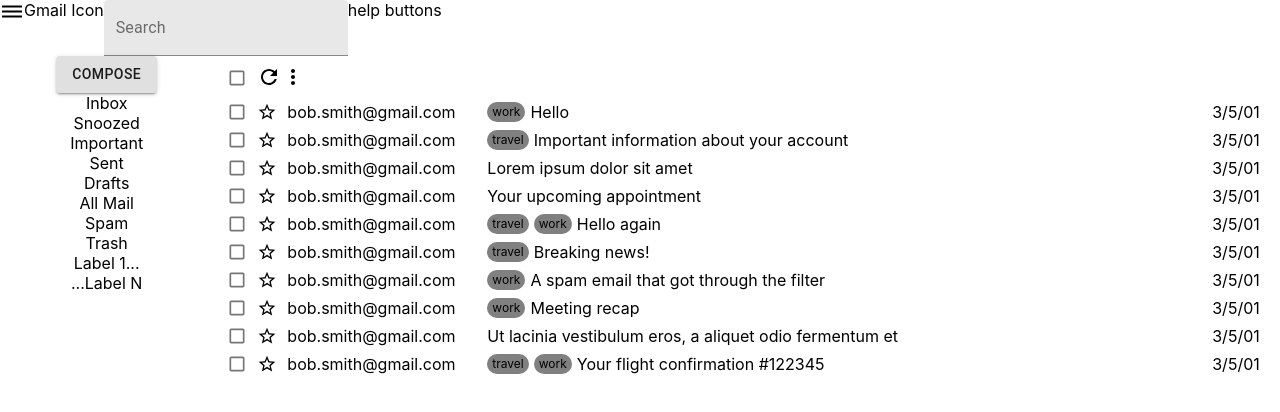
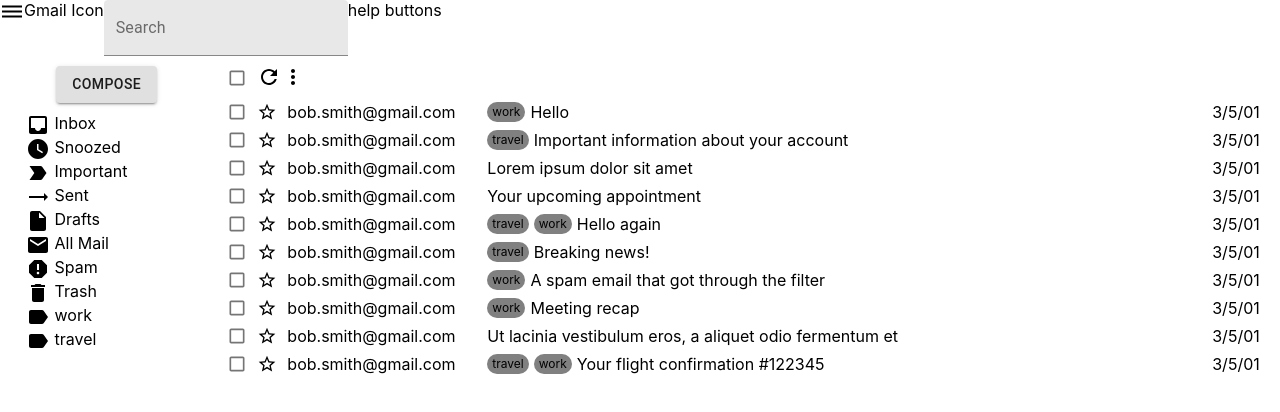
Before and after one commit to eddiecastro/eg, a React (Create React App) app: page / in a window 1280 px wide. Shown: the top 412 px of the page. Built offline with nearby package versions, Linux system fonts and the light colour scheme.

Commit message:
better looking menu with icons and labels

```diff
--- a/src/features/emailList/emailSlice.js
+++ b/src/features/emailList/emailSlice.js
@@ -48,4 +48,20 @@
 
 export const anyEmailSelected = state => getSelectedEmails(state).length > 0;
 
+//TODO: break labels into its own state slice and precompute list from emails json
+export const getLabels = state => {
+  const allEmailsWithLabels = getEmails(state);
+  const labels = [];
+  allEmailsWithLabels.forEach(email => {
+    email.tags.forEach(tag => {
+      if (labels.some(label => label === tag)) {
+        // do nothing, already in list
+      } else {
+        labels.push(tag);
+      }
+    });
+  });
+  return labels;
+}
+
 export default emailSlice.reducer;
--- a/src/features/menu/Menu.js
+++ b/src/features/menu/Menu.js
@@ -1,14 +1,21 @@
 import React, { useState } from 'react';
 import styled from 'styled-components';
 import { Button } from '@material-ui/core';
-// import { useSelector, useDispatch } from 'react-redux';
-// import {
-//   decrement,
-//   increment,
-//   incrementByAmount,
-//   incrementAsync,
-//   selectCount,
-// } from './counterSlice';
+import { useSelector, useDispatch } from 'react-redux';
+// icons
+import LabelIcon from '@material-ui/icons/Label';
+import InboxIcon from '@material-ui/icons/Inbox';
+import WatchLaterIcon from '@material-ui/icons/WatchLater';
+import LabelImportantIcon from '@material-ui/icons/LabelImportant';
+import TrendingFlatIcon from '@material-ui/icons/TrendingFlat';
+import InsertDriveFileIcon from '@material-ui/icons/InsertDriveFile';
+import EmailIcon from '@material-ui/icons/Email';
+import ReportIcon from '@material-ui/icons/Report';
+import DeleteIcon from '@material-ui/icons/Delete';
+
+import {
+  getLabels,
+} from '../emailList/emailSlice';
 // import styles from './Counter.module.css';
 
 const MenuWrapper = styled.div`
@@ -16,24 +23,43 @@
     height: 100%;
 `;
 
+const FoldersWrapper = styled.div`
+    text-align: left;
+`;
+
+const MenuItem = styled.a`
+    padding: 0 8px 0 26px;
+    display: flex;
+`;
+
+function Label(props) {
+    return (
+        <MenuItem>
+            <LabelIcon />
+            <span>&nbsp;{props.children}</span>
+        </MenuItem>
+    )
+}
+
 export function Menu() {
-//   const count = useSelector(selectCount);
+  const labels = useSelector(getLabels);
 //   const dispatch = useDispatch();
 //   const [incrementAmount, setIncrementAmount] = useState('2');
 
   return (
     <MenuWrapper>
-        <Button variant="contained">Compose</Button>
-        <div>Inbox</div>
-        <div>Snoozed</div>
-        <div>Important</div>
-        <div>Sent</div>
-        <div>Drafts</div>
-        <div>All Mail</div>
-        <div>Spam</div>
-        <div>Trash</div>
-        <div>Label 1...</div>
-        <div>...Label N</div>
+        <Button style={{ margin: '10px 0'}} variant="contained">Compose</Button>
+        <FoldersWrapper>
+            <MenuItem><InboxIcon />&nbsp;Inbox</MenuItem>
+            <MenuItem><WatchLaterIcon />&nbsp;Snoozed</MenuItem>
+            <MenuItem><LabelImportantIcon />&nbsp;Important</MenuItem>
+            <MenuItem><TrendingFlatIcon />&nbsp;Sent</MenuItem>
+            <MenuItem><InsertDriveFileIcon />&nbsp;Drafts</MenuItem>
+            <MenuItem><EmailIcon />&nbsp;All Mail</MenuItem>
+            <MenuItem><ReportIcon />&nbsp;Spam</MenuItem>
+            <MenuItem><DeleteIcon />&nbsp;Trash</MenuItem>
+            {labels.map(label => (<Label>{label}</Label>))}
+        </FoldersWrapper>
     </MenuWrapper>
   );
 }
```
